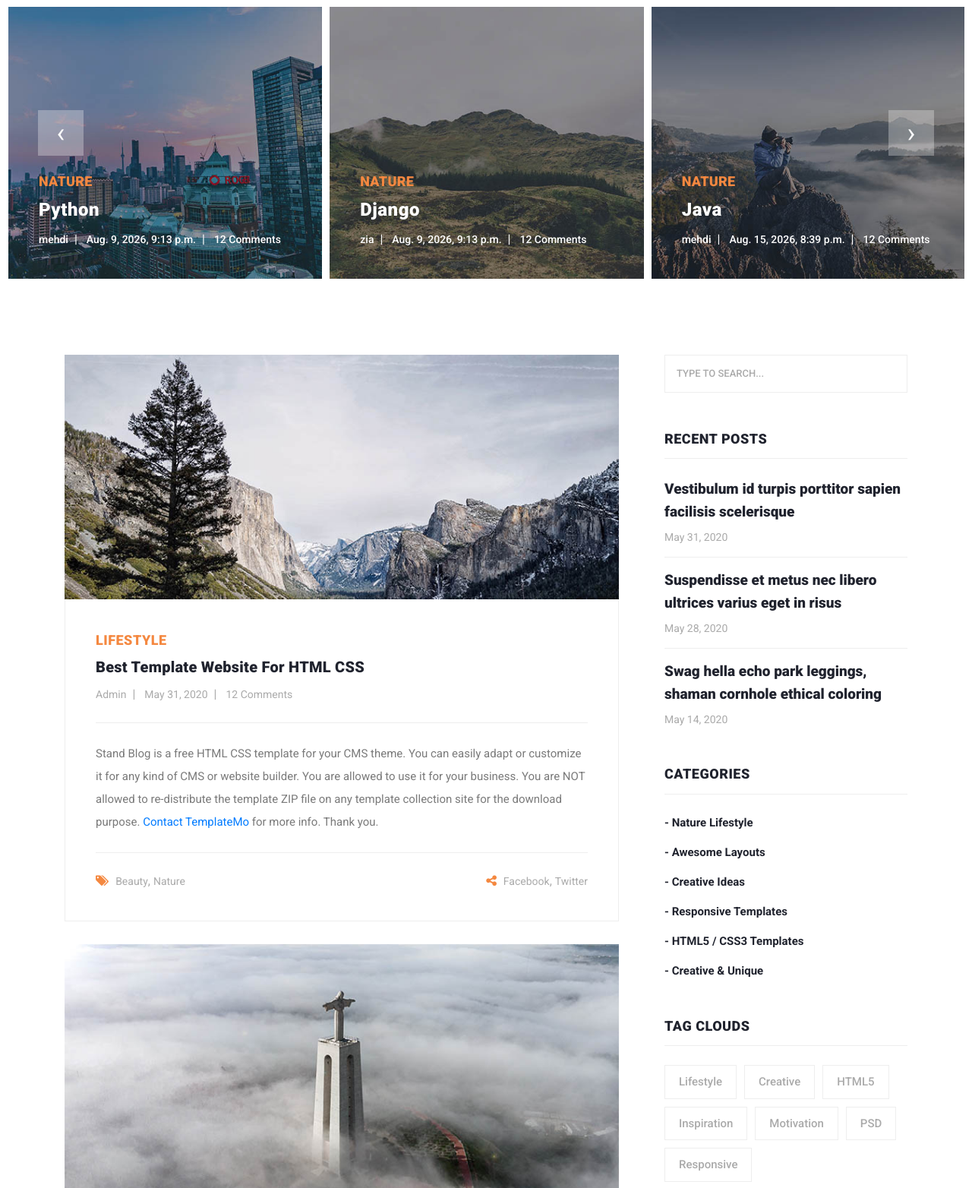
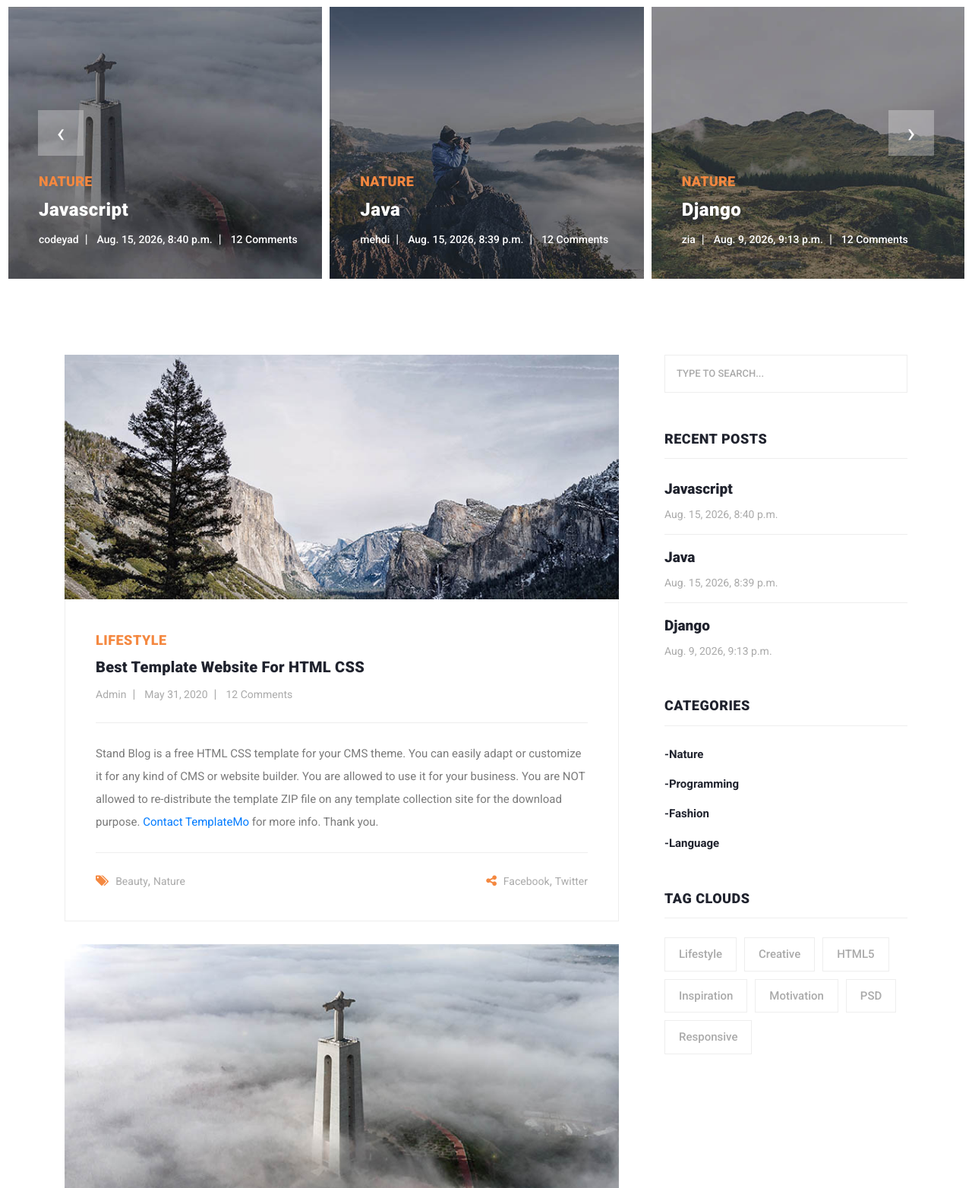
Before and after one commit to AhmadZia-z/blog, a Django app: page / in a window 1280 px wide. Shown: the part 101-1665 px from the top of the page at 76% size. Run offline with Django 5.2, Linux system fonts and the light colour scheme; data comes from the database, SQL or seed files in the repository; both versions use the stored data as it was after the commit; some libraries are stand-ins or nearby versions.

Commit message:
update project

```diff
--- a/blog/models.py
+++ b/blog/models.py
@@ -1,6 +1,7 @@
 from django.db import models
 from django.contrib.auth.models import User
 from django.urls import reverse
+from django.utils.text import slugify
 
 
 class Caregory(models.Model):
@@ -21,10 +22,23 @@
     updated = models.DateTimeField(auto_now=True)
     status = models.BooleanField(default=True)
     published = models.BooleanField(default=True)
+    slug = models.SlugField(blank=True, unique=True)
+
+
+    class Meta:
+        ordering = ('-created',)
+
+
+
+    def save( self, force_insert = False, force_update = False, using = None,
+            update_fields = None):
+        self.slug = slugify(self.title)
+        super(Article, self).save()
+
+
 
     def get_absolut_url(self):
-        return reverse('blog:article_detail', args=[self.id])
-
+        return reverse('blog:article_detail', args=[self.slug])
 
     def __str__(self):
         return f'{self.title} - {self.body[:30]}'
--- a/blog/urls.py
+++ b/blog/urls.py
@@ -3,5 +3,5 @@
 
 app_name = 'blog'
 urlpatterns = [
-    path('detail/<int:pk>', views.post_detail, name='article_detail')
+    path('detail/<slug:slug>', views.post_detail, name='article_detail')
 ]
--- a/blog/views.py
+++ b/blog/views.py
@@ -2,6 +2,6 @@
 from blog.models import Article
 
 
-def post_detail(request, pk):
-    article = get_object_or_404(Article, id=pk)
+def post_detail(request, slug):
+    article = get_object_or_404(Article, slug=slug)
     return render(request, 'blog/article_details.html', {'article': article})
--- a/home/templates/home/index.html
+++ b/home/templates/home/index.html
@@ -60,9 +60,12 @@
                                             <li><a href="#">May 31, 2020</a></li>
                                             <li><a href="#">12 Comments</a></li>
                                         </ul>
-                                    <p>Stand Blog is a free HTML CSS template for your CMS theme. You can easily adapt
-                                        or customize it for any kind of CMS or website builder. You are allowed to use
-                                        it for your business. You are NOT allowed to re-distribute the template ZIP file
+                                        <p>Stand Blog is a free HTML CSS template for your CMS theme. You can easily
+                                            adapt
+                                            or customize it for any kind of CMS or website builder. You are allowed to
+                                            use
+                                            it for your business. You are NOT allowed to re-distribute the template ZIP
+                                            file
                                             on any template collection site for the download purpose. <a rel="nofollow"
                                                                                                          href="https://templatemo.com/contact"
                                                                                                          target="_parent">Contact
@@ -104,12 +107,14 @@
                                         <p>You can support us by contributing a little via PayPal. Please contact <a
                                                 rel="nofollow" href="https://templatemo.com/contact" target="_parent">TemplateMo</a>
                                             via Live Chat or Email. If you have any question or feedback about this
-                                        template, feel free to talk to us. Also, you may check other CSS templates such
+                                            template, feel free to talk to us. Also, you may check other CSS templates
+                                            such
                                             as <a rel="nofollow" href="https://templatemo.com/tag/multi-page"
                                                   target="_parent">multi-page</a>, <a rel="nofollow"
                                                                                       href="https://templatemo.com/tag/resume"
                                                                                       target="_parent">resume</a>, <a
-                                                rel="nofollow" href="https://templatemo.com/tag/video" target="_parent">video</a>,
+                                                    rel="nofollow" href="https://templatemo.com/tag/video"
+                                                    target="_parent">video</a>,
                                             etc.</p>
                                         <div class="post-options">
                                             <div class="row">
@@ -148,7 +153,8 @@
                                         <p>Nullam at quam ut lacus aliquam tempor vel sed ipsum. Donec pellentesque
                                             tincidunt imperdiet. Mauris sit amet justo vulputate, cursus massa congue,
                                             vestibulum odio. Aenean elit nunc, gravida in erat sit amet, feugiat viverra
-                                        leo. Phasellus interdum, diam commodo egestas rhoncus, turpis nisi consectetur
+                                            leo. Phasellus interdum, diam commodo egestas rhoncus, turpis nisi
+                                            consectetur
                                             nibh, in vehicula eros orci vel neque.</p>
                                         <div class="post-options">
                                             <div class="row">
@@ -197,18 +203,13 @@
                                     </div>
                                     <div class="content">
                                         <ul>
-                                        <li><a href="post-details.html">
-                                            <h5>Vestibulum id turpis porttitor sapien facilisis scelerisque</h5>
-                                            <span>May 31, 2020</span>
+                                            {% for article in recent_articles %}
+                                                <li><a href="{{ article.get_absolut_url }}">
+                                                    <h5>{{ article.title }}</h5>
+                                                    <span>{{ article.created }}</span>
                                                 </a></li>
-                                        <li><a href="post-details.html">
-                                            <h5>Suspendisse et metus nec libero ultrices varius eget in risus</h5>
-                                            <span>May 28, 2020</span>
-                                        </a></li>
-                                        <li><a href="post-details.html">
-                                            <h5>Swag hella echo park leggings, shaman cornhole ethical coloring</h5>
-                                            <span>May 14, 2020</span>
-                                        </a></li>
+                                            {% endfor %}
+
                                         </ul>
                                     </div>
                                 </div>
@@ -220,12 +221,9 @@
                                     </div>
                                     <div class="content">
                                         <ul>
-                                        <li><a href="#">- Nature Lifestyle</a></li>
-                                        <li><a href="#">- Awesome Layouts</a></li>
-                                        <li><a href="#">- Creative Ideas</a></li>
-                                        <li><a href="#">- Responsive Templates</a></li>
-                                        <li><a href="#">- HTML5 / CSS3 Templates</a></li>
-                                        <li><a href="#">- Creative &amp; Unique</a></li>
+                                            {% for category in category %}
+                                                <li><a href="#">-{{ category.title }}</a></li>
+                                            {% endfor %}
                                         </ul>
                                     </div>
                                 </div>
--- a/home/views.py
+++ b/home/views.py
@@ -1,8 +1,10 @@
 from django.shortcuts import render
-from blog.models import Article
+from blog.models import Article, Caregory
 from django.urls import reverse
 
 
 def home(request):
     articles = Article.objects.all()
-    return render(request, 'home/index.html',{'articles' : articles})
+    recent_articles = Article.objects.all().order_by('-created')[:3]
+    category = Caregory.objects.all()
+    return render(request, 'home/index.html',{'articles' : articles, 'recent_articles' : recent_articles, 'category' : category})
```
Also changed, not shown: blog/migrations/0013_article_slug.py (added), blog/migrations/0014_alter_article_slug.py (added), db.sqlite3. Lines whose indentation alone changed are shown as unchanged.
